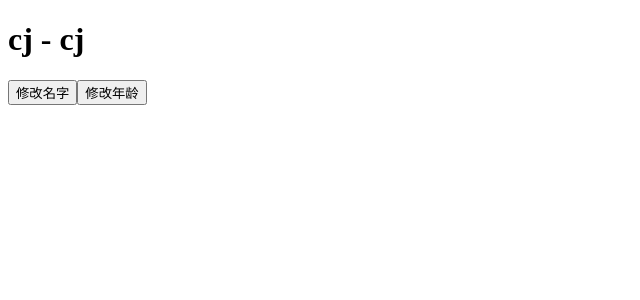
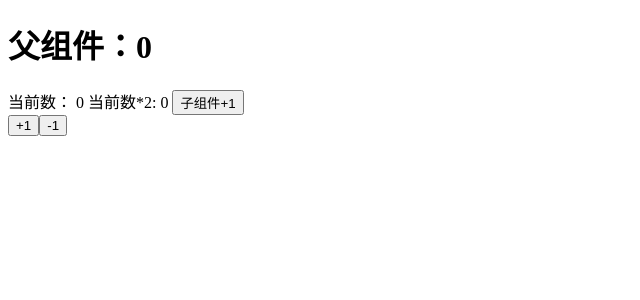
Before and after one commit to chenjieya/Vue3_exercise, a Vue app in the folder componsition-api/: page / in a window 1280 px wide. Shown: the top 300 px of the page, without its empty margins (0-640 px from the left). Built offline with nearby package versions, Linux system fonts and the light colour scheme.

Commit message:
provide And inject

```diff
--- a/componsition-api/src/06_watch/App.vue
+++ b/componsition-api/src/06_watch/App.vue
@@ -1,7 +1,7 @@
 <template>
   <div>
     <!-- <h1>{{info.name}} - {{info.age}}</h1> -->
-    <h1>{{info1}} - {{info1}}</h1>
+    <h1>{{info1.name}} - {{info1}}</h1>
     <button @click="changeName">修改名字</button>
     <button @click="changeAge">修改年龄</button>
   </div>
@@ -13,7 +13,7 @@ import { reactive, ref, watch } from 'vue';
 export default {
     setup() {
         const info = reactive({name:'cj', age: 18});
-        const info1 = ref('cj')
+        const info1 = ref({name:'cj'})
 
         // watch监听reactive响应式
         // watch(()=>info.name, (newVal, oldVal) => {
@@ -46,11 +46,11 @@ export default {
         })
 
         const changeName = () => {
-            info1.value = 'chenjie';
+            info1.value.name = 'chenjie';
         }
 
         const changeAge = () => {
-            info1.value.age++;
+            info.age++;
         }
 
         return {
--- /dev/null
+++ b/componsition-api/src/07_zujian/App.vue
@@ -0,0 +1,42 @@
+<template>
+  <div>
+    <h1>父组件：{{ counter }}</h1>
+    <HelloWorldVue></HelloWorldVue>
+
+    <button @click="increment">+1</button>
+    <button @click="decrement">-1</button>
+  </div>
+</template>
+
+<script>
+import { ref, provide, readonly } from 'vue';
+import HelloWorldVue from './HelloWorld.vue';
+export default {
+    components: {
+        HelloWorldVue
+    },
+ setup() {
+    let counter = ref(0);
+
+    // 如果这样串参的话，会打破单项数据流，子组件也可以更改父组件的数据
+    // provide('counter', counter);
+
+    provide('counter', readonly(counter));
+
+    const increment = () => counter.value++;
+    const decrement = () => counter.value--;
+
+
+    return {
+        counter,
+        increment,
+        decrement
+    }
+
+ }
+}
+</script>
+
+<style>
+
+</style>
--- /dev/null
+++ b/componsition-api/src/07_zujian/HelloWorld.vue
@@ -0,0 +1,33 @@
+<template>
+  <div>
+    当前数： {{ counter }}
+    当前数*2: {{ counterDounble }}
+
+    <button @click="sonIncrement">子组件+1</button>
+  </div>
+</template>
+
+<script>
+import { computed, inject } from 'vue';
+export default {
+    setup() {
+        let counter = inject('counter');
+
+        const counterDounble = computed(() => counter.value * 2);
+
+        const sonIncrement = () => counter.value++;
+
+
+        return {
+            counter,
+            counterDounble,
+            sonIncrement
+        }
+    }
+
+}
+</script>
+
+<style>
+
+</style>
--- a/componsition-api/src/main.js
+++ b/componsition-api/src/main.js
@@ -1,4 +1,4 @@
 import { createApp } from 'vue'
-import App from './06_watch/App.vue'
+import App from './07_zujian/App.vue'
 
 createApp(App).mount('#app')
```
